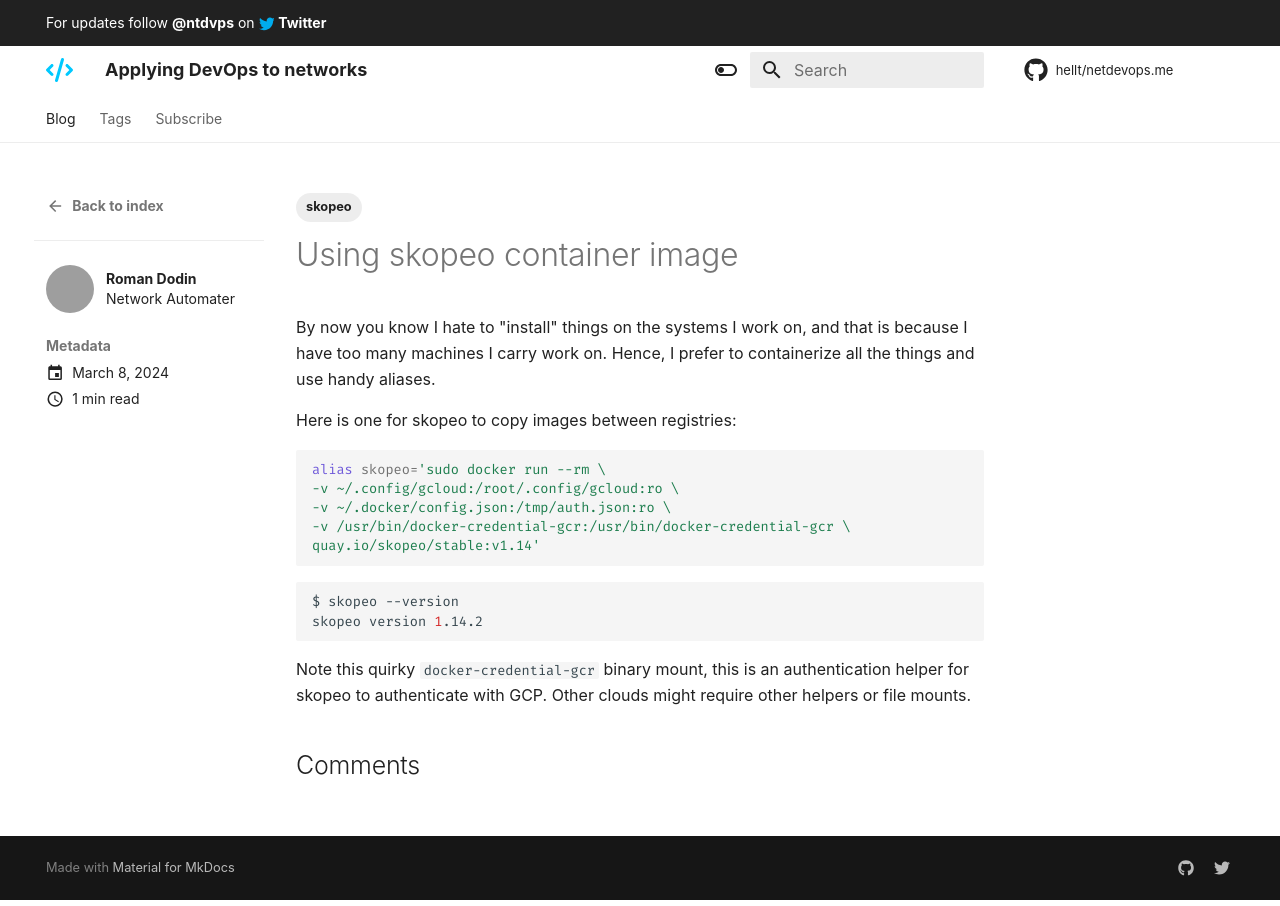
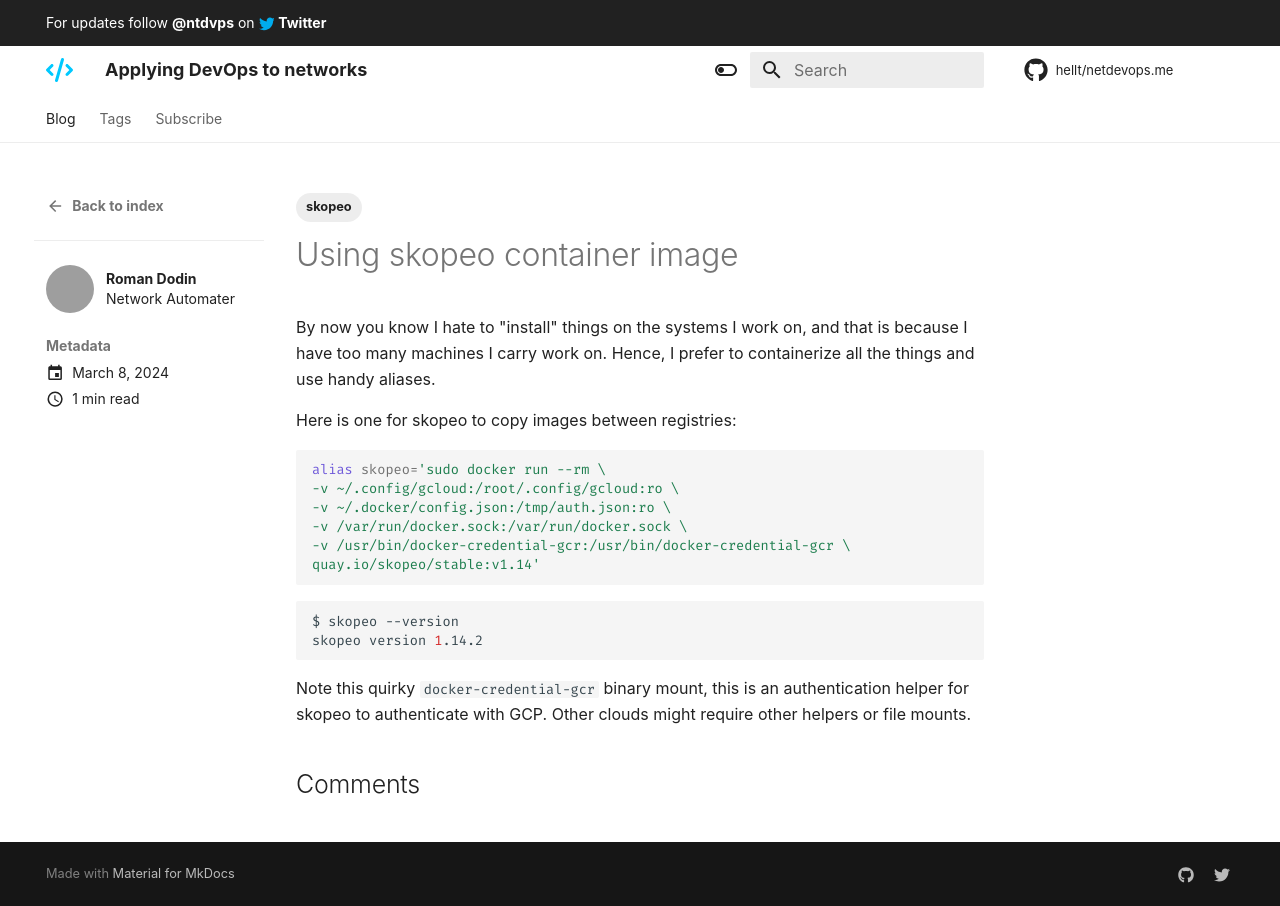
Before and after one commit to hellt/netdevops.me, an MkDocs documentation site: the page built from blog/posts/2024/skopeo-alias.md, in a window 1280 px wide. Built offline with MkDocs 1.6.1 and Material for MkDocs 9.7.7, drawn with Linux system fonts in a browser that asks for light colours; some web fonts are replaced; comment, search, counter and statistics services are not loaded; grey boxes are pictures that could not be loaded.

Commit message:
added docker bind mount

````diff
--- a/blog/posts/2024/skopeo-alias.md
+++ b/blog/posts/2024/skopeo-alias.md
@@ -15,6 +15,7 @@ Here is one for skopeo to copy images between registries:
 alias skopeo='sudo docker run --rm \
 -v ~/.config/gcloud:/root/.config/gcloud:ro \
 -v ~/.docker/config.json:/tmp/auth.json:ro \
+-v /var/run/docker.sock:/var/run/docker.sock \
 -v /usr/bin/docker-credential-gcr:/usr/bin/docker-credential-gcr \
 quay.io/skopeo/stable:v1.14'
 ```
````
